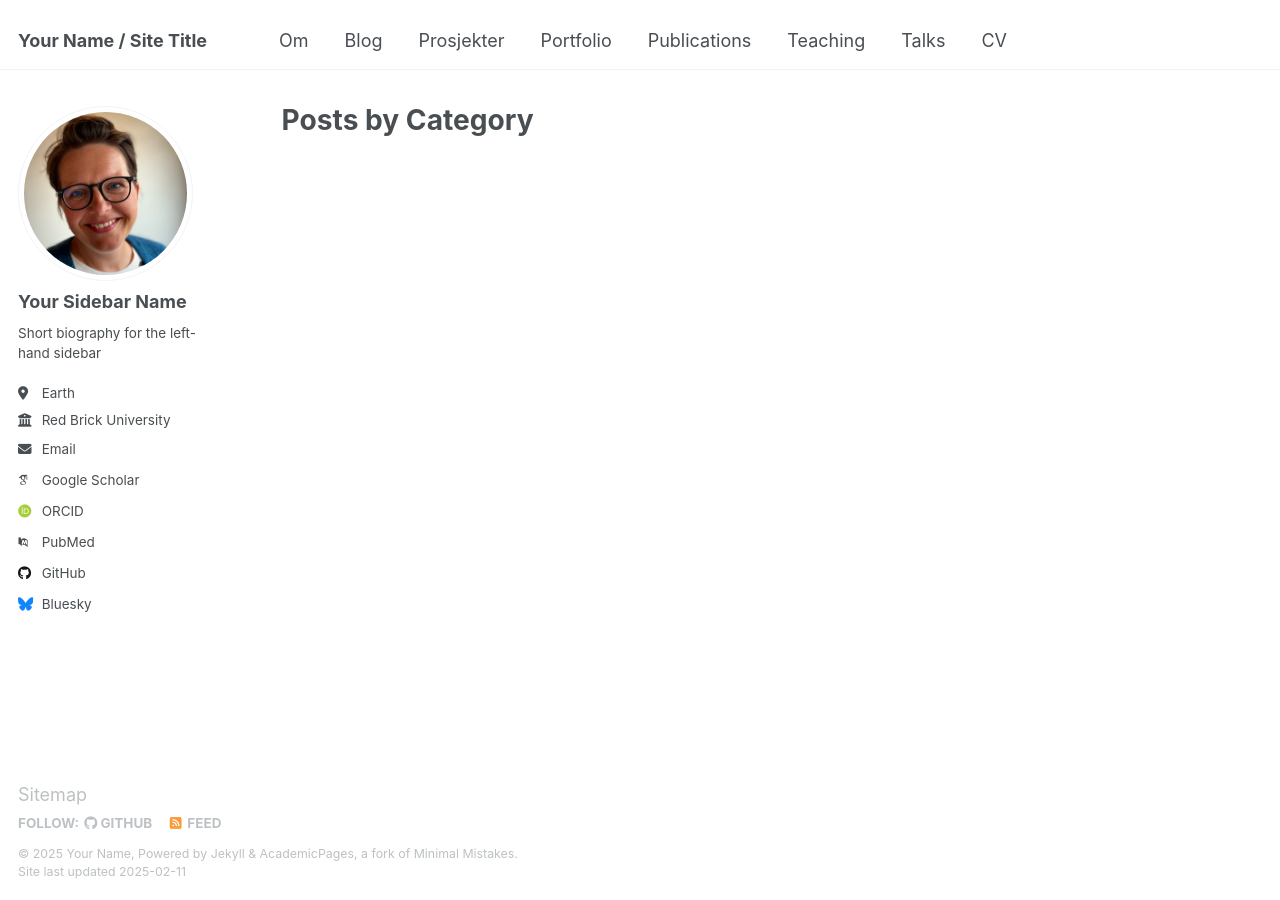
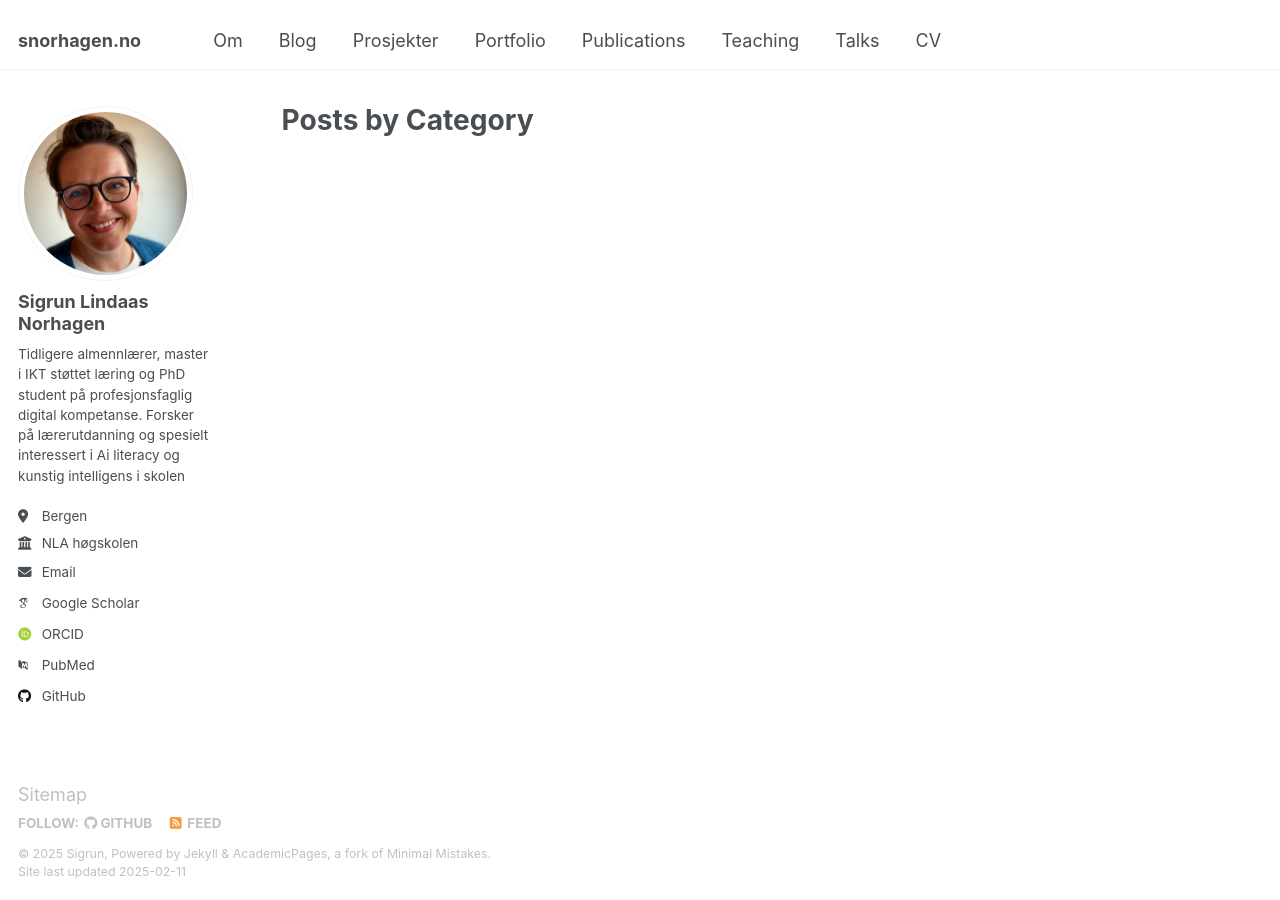
Before and after one commit to sigrun/sigrun.github.io, a Jekyll site: the page built from _pages/category-archive.html, in a window 1280 px wide. Built offline with Jekyll 4.4.1, drawn with Linux system fonts in a browser that asks for light colours; some web fonts are replaced.

Commit message:
Update _config.yml

```diff
--- a/_config.yml
+++ b/_config.yml
@@ -9,13 +9,13 @@
 # Basic Site Settings
 locale                   : "en-US"
 site_theme               : "default"
-title                    : "Your Name / Site Title"
+title                    : "snorhagen.no"
 title_separator          : "-"
-name                     : &name "Your Name"
+name                     : &name "Sigrun"
 description              : &description "personal description"
-url                      : https://academicpages.github.io # the base hostname & protocol for your site e.g. "https://[your GitHub username].github.io"
+url                      : https://sigrun.github.io # the base hostname & protocol for your site e.g. "https://[your GitHub username].github.io"
 baseurl                  : "" # the subpath of your site, e.g. "/blog"
-repository               : "academicpages/academicpages.github.io"
+repository               : "sigrun/sigrun.github.io"
 
 # Site Author - The following control what appear as part of the author content on the side bar.
 #               If a field is blank the icon and link will not appear, otherwise it will be shown.
@@ -23,34 +23,35 @@ repository               : "academicpages/academicpages.github.io"
 author:
   # Biographic information
   avatar           : "profile.png"
-  name             : "Your Sidebar Name"
+  name             : "Sigrun Lindaas Norhagen"
   pronouns         : # example: "she/her"
-  bio              : "Short biography for the left-hand sidebar"
-  location         : "Earth"
-  employer         : "Red Brick University"
+  bio              : "Tidligere almennlærer, master i IKT støttet læring og PhD student på profesjonsfaglig digital kompetanse. Forsker på lærerutdanning og spesielt interessert i Ai literacy og kunstig intelligens i skolen"
+  location         : "Bergen"
+  employer         : "NLA høgskolen"
   uri              : # URL
-  email            : "none@example.org"
+  email            : "sigrun@nla.no"
 
   # Academic websites
   arxiv            : # URL - Update with the correct link to your profile
-  googlescholar    : "https://scholar.google.com/citations?user=PS_CX0AAAAAJ"
+  googlescholar    : "https://scholar.google.com/citations?view_op=list_works&hl=no&hl=no&user=IibnOuQAAAAJ"
   impactstory      : # URL
-  orcid            : "http://orcid.org/yourorcidurl"
+  orcid            : "https://orcid.org/0000-0002-8570-3201"
   semantic         : # URL
-  pubmed           : "https://www.ncbi.nlm.nih.gov/pubmed/?term=john+snow"
+  pubmed           : "https://app.cristin.no/persons/show.jsf?id=79179"
   researchgate     : # URL
   scopus           : # URL
+
 
   # Repositories and software development
   bitbucket        : # Username - Update with your username on the site
   codepen          : # Username
   dribbble         : # Username
-  github           : "academicpages"
+  github           : "sigrun"
   kaggle           : # Username
   stackoverflow    : # User number or user number and name (i.e., use "1" or "1/jeff-atwood")
 
   # Social media
-  bluesky          : "bsky.app" # Replace this with you Bluesky username
+  bluesky          : # Replace this with you Bluesky username
   facebook         : # Username
   flickr           : # Username
   foursquare       : # Username
```
